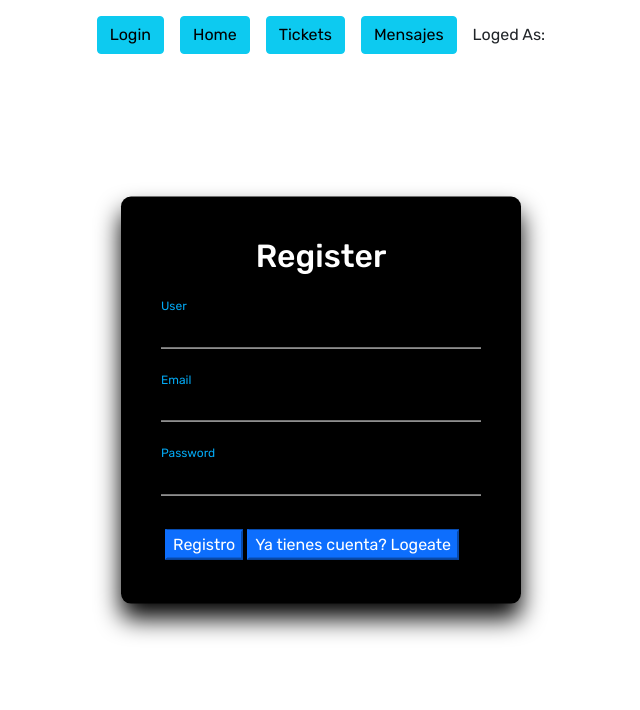
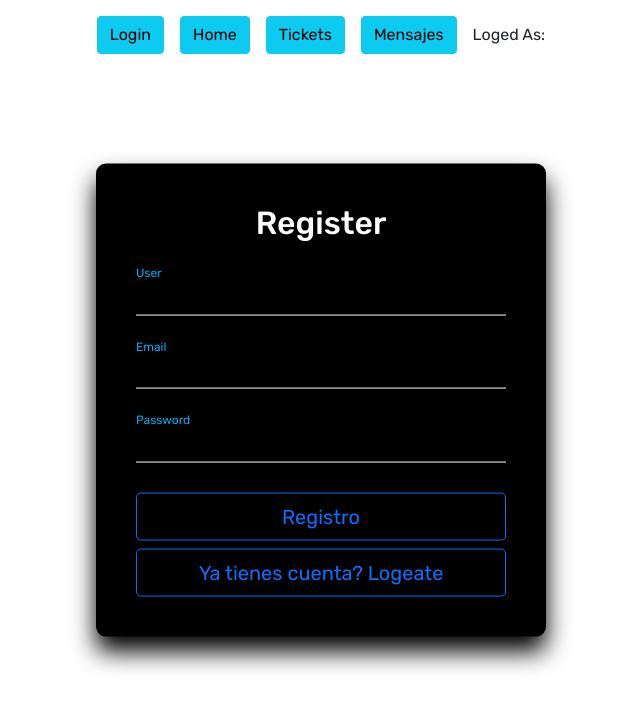
Before and after one commit to raspi3-dev/React, a React (Create React App) app: page /Login in a window 1280 px wide. Shown: the top 710 px of the page, without its empty margins (319-959 px from the left). Built offline with nearby package versions, Linux system fonts and the light colour scheme; no server answers.

Commit message:
mejora botones login

```diff
--- a/src/Common/components/Login.js
+++ b/src/Common/components/Login.js
@@ -90,8 +90,9 @@ const Login = () => {
                         <input type="password" id="passwordField" name="" required=""/>
                         <label htmlFor="">Password</label>
                     </div>
+                    <div className="d-flex flex-column">
                         <button
-                        className="btn-primary m-1"
+                            className="btn btn-outline-primary btn-lg btn-bloc mb-2"
                             type="submit">
                                 {isRegistred
                                     ?"Inicia sesión"
@@ -99,14 +100,14 @@ const Login = () => {
                                 }
                         </button>
                         <button
-                        className="btn-primary"
+                            className="btn btn-outline-primary btn-lg btn-block"
                             onClick={loginRegister}>
                             {isRegistred
                                 ?"No tienes cuenta? registrate"
                                 :"Ya tienes cuenta? Logeate"
                             }
                         </button>
-
+                    </div>
                 </form>
                 <span className='text-danger'>{error}</span>
             </div>
--- a/src/Common/css/index.css
+++ b/src/Common/css/index.css
@@ -42,7 +42,7 @@ textarea{
   top:50%;
   left:50%;
   transform: translate(-50%,-50%);
-  width:400px;
+  width:450px;
   padding: 40px;
   background: rgba(0,0,0,8);
   box-sizing: border-box;
@@ -89,14 +89,3 @@ textarea{
   color: #03a9f4;
   font-size: 12px;
 }
-
-.box input[type="submit"] {
-  background: transparent;
-  border: none;
-  outline: none;
-  color: #fff;
-  background: #03a9f4;
-  padding: 10px 20px;
-  cursor: pointer;
-  border-radius: 50px;
-}
```
Lines whose indentation alone changed are shown as unchanged.
